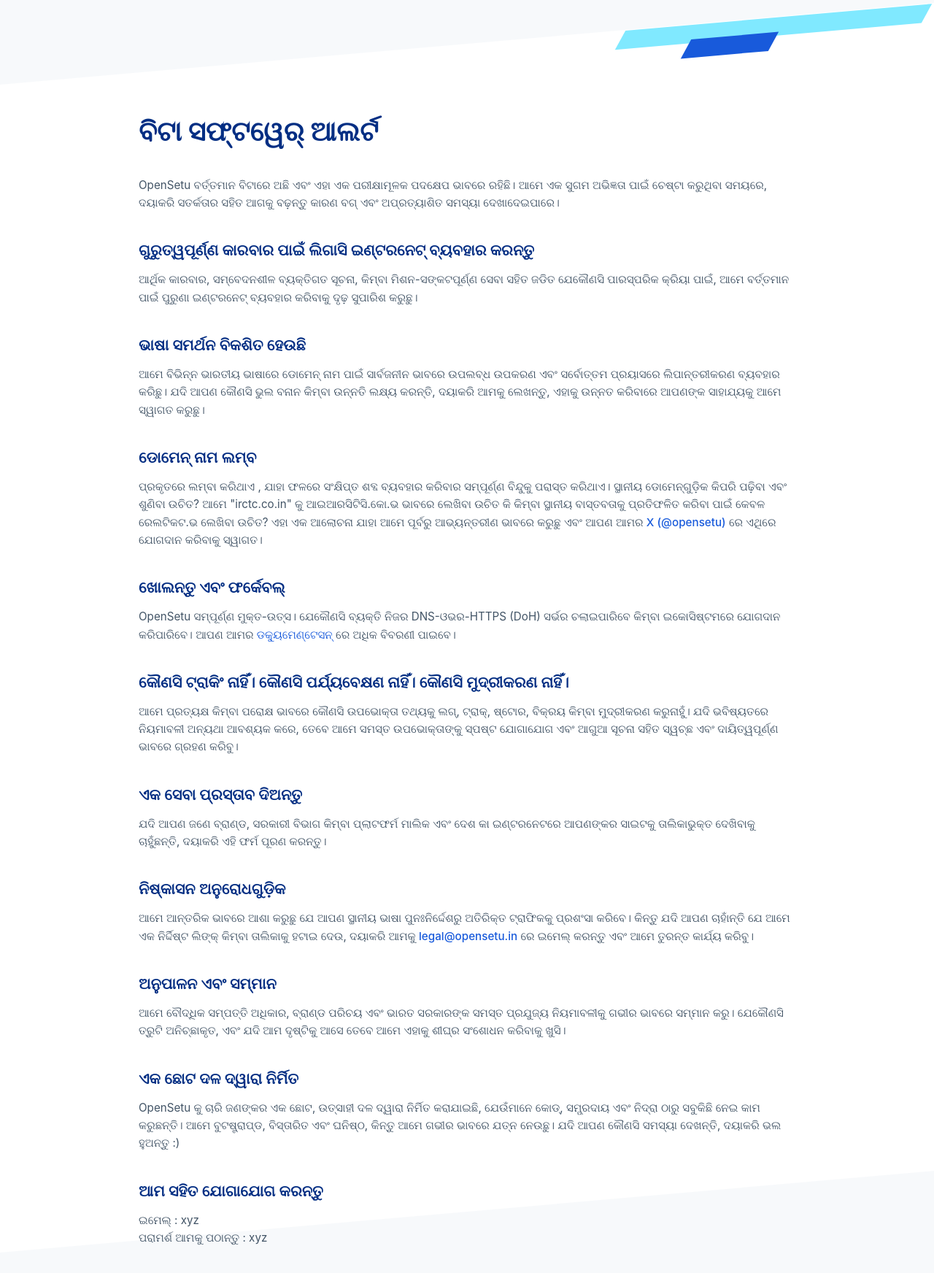
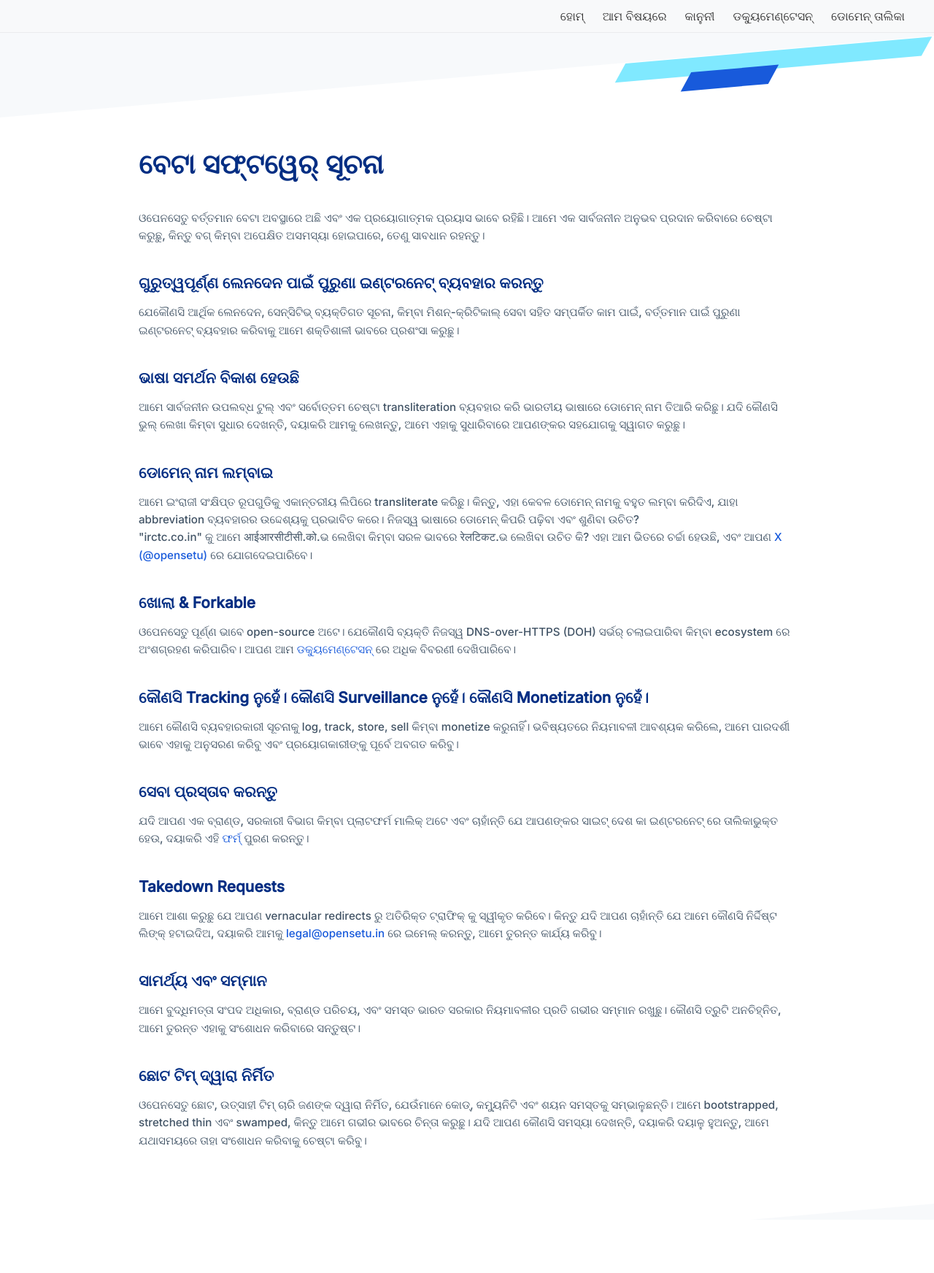
Before and after one commit to KritiShrivastava21/OpensetuOdia, a plain HTML site: page beta.html in a window 1280 px wide. Shown: the whole page at 73% size. After the commit the page ends 1671 px from the top, so only its background shows below. Drawn offline with Linux system fonts and the light colour scheme.

Commit message:
Update beta.html

```diff
--- a/beta.html
+++ b/beta.html
@@ -1,9 +1,128 @@
 <!DOCTYPE html>
-<html lang="or">
+<html lang="en">
 <head>
   <meta charset="UTF-8" />
   <meta name="viewport" content="width=device-width, initial-scale=1.0"/>
-  <title>OpenSetu ବିଟା ସଫ୍ଟୱେର୍ ଆଲର୍ଟ</title>
+  <title>OpenSetu Beta Software Alert</title>
+
+    <link href="https://fonts.googleapis.com/css2?family=Inter:wght@500&display=swap" rel="stylesheet">
+  <link rel="stylesheet" href="https://cdnjs.cloudflare.com/ajax/libs/font-awesome/6.6.0/css/all.min.css">
+
+
+    <style>
+    /* Menu bar styling */
+    .top-menu {
+      display: flex;
+      justify-content: flex-end;
+      align-items: center;
+      background: #f8f9fa;
+      padding: 12px 40px;
+      border-bottom: 1px solid rgba(0,0,0,0.05);
+      position: sticky;
+      top: 0;
+      z-index: 1000;
+    }
+    .top-menu a {
+      font-family: 'Inter', sans-serif;
+      color: #333;
+      text-decoration: none;
+      margin-left: 25px;
+      font-weight: 500;
+      transition: color 0.2s ease;
+    }
+    .top-menu a:hover {
+      color: #007BFF;
+    }
+
+    /* Hamburger button */
+    .menu-toggle {
+      display: none;
+      font-size: 1.5em;
+      background: none;
+      border: none;
+      cursor: pointer;
+      color: #333;
+    }
+
+    /* Side menu */
+    .side-menu {
+      height: 100%;
+      width: 0;
+      position: fixed;
+      top: 0;
+      right: 0;
+      background-color: #f8f9fa;
+      overflow-x: hidden;
+      transition: 0.3s;
+      padding-top: 60px;
+      z-index: 2000;
+    }
+    .side-menu a {
+      display: block;
+      padding: 10px 20px;
+      color: #333;
+      text-decoration: none;
+      font-family: 'Inter', sans-serif;
+      font-weight: 500;
+    }
+    .side-menu a:hover {
+      color: #007BFF;
+    }
+    .side-menu .close-btn {
+      position: absolute;
+      top: 15px;
+      right: 20px;
+      font-size: 2em;
+      text-decoration: none;
+      color: #333;
+    }
+
+    /* Responsive rules */
+    @media (max-width: 768px) {
+      .top-menu a {
+        display: none;
+      }
+      .menu-toggle {
+        display: block;
+        margin-left: auto;
+      }
+    }
+  </style>
+</head>
+<body class="page">
+
+ <!-- Top Menu -->
+  <nav class="top-menu">
+    <a href="index.html">ହୋମ୍</a>
+    <a href="about.html">ଆମ ବିଷୟରେ</a>
+    <a href="beta.html">କାନୁନୀ</a>
+    <a href="documentation.html">ଡକ୍ୟୁମେଣ୍ଟେସନ୍</a>
+    <a href="domain.html">ଡୋମେନ୍ ତାଲିକା</a>
+    <button class="menu-toggle" onclick="openMenu()"><i class="fas fa-bars"></i></button>
+  </nav>
+
+  <!-- Side Menu -->
+  <div id="sideMenu" class="side-menu">
+    <a href="javascript:void(0)" class="close-btn" onclick="closeMenu()">&times;</a>
+    <a href="index.html">ହୋମ୍</a>
+    <a href="about.html">ଆମ ବିଷୟରେ</a>
+    <a href="beta.html">କାନୁନୀ</a>
+    <a href="documentation.html">ଡକ୍ୟୁମେଣ୍ଟେସନ୍</a>
+    <a href="domain.html">ଡୋମେନ୍ ତାଲିକା</a>
+  </div>
+
+
+  <script>
+function openMenu() {
+  document.getElementById("sideMenu").style.width = "250px"; // Adjust width as needed
+}
+
+function closeMenu() {
+  document.getElementById("sideMenu").style.width = "0";
+}
+</script>
+
+
   <style>
     body {
       margin: 0;
@@ -116,64 +235,58 @@
     </div>
 
     <section class="section">
-      <h1>ବିଟା ସଫ୍ଟୱେର୍ ଆଲର୍ଟ</h1>
+  <h1>ବେଟା ସଫ୍ଟୱେର୍ ସୂଚନା</h1>
 
   <p>
-        OpenSetu ବର୍ତ୍ତମାନ ବିଟାରେ ଅଛି ଏବଂ ଏହା ଏକ ପରୀକ୍ଷାମୂଳକ ପଦକ୍ଷେପ ଭାବରେ ରହିଛି। ଆମେ ଏକ ସୁଗମ ଅଭିଜ୍ଞତା ପାଇଁ ଚେଷ୍ଟା କରୁଥିବା ସମୟରେ, ଦୟାକରି ସତର୍କତାର ସହିତ ଆଗକୁ ବଢ଼ନ୍ତୁ କାରଣ ବଗ୍ ଏବଂ ଅପ୍ରତ୍ୟାଶିତ ସମସ୍ୟା ଦେଖାଦେଇପାରେ।
+    ଓପେନସେତୁ ବର୍ତ୍ତମାନ ବେଟା ଅବସ୍ଥାରେ ଅଛି ଏବଂ ଏକ ପ୍ରୟୋଗାତ୍ମକ ପ୍ରୟାସ ଭାବେ ରହିଛି। ଆମେ ଏକ ସାର୍ବଜନୀନ ଅନୁଭବ ପ୍ରଦାନ କରିବାରେ ଚେଷ୍ଟା କରୁଛୁ, କିନ୍ତୁ ବଗ୍ କିମ୍ବା ଅପେକ୍ଷିତ ଅସମସ୍ୟା ହୋଇପାରେ, ତେଣୁ ସାବଧାନ ରହନ୍ତୁ।
   </p>
 
-      <h2>ଗୁରୁତ୍ୱପୂର୍ଣ୍ଣ କାରବାର ପାଇଁ ଲିଗାସି ଇଣ୍ଟରନେଟ୍ ବ୍ୟବହାର କରନ୍ତୁ</h2>
+  <h2>ଗୁରୁତ୍ୱପୂର୍ଣ୍ଣ ଲେନଦେନ ପାଇଁ ପୁରୁଣା ଇଣ୍ଟରନେଟ୍ ବ୍ୟବହାର କରନ୍ତୁ</h2>
   <p>
-        ଆର୍ଥିକ କାରବାର, ସମ୍ବେଦନଶୀଳ ବ୍ୟକ୍ତିଗତ ସୂଚନା, କିମ୍ବା ମିଶନ-ସଙ୍କଟପୂର୍ଣ୍ଣ ସେବା ସହିତ ଜଡିତ ଯେକୌଣସି ପାରସ୍ପରିକ କ୍ରିୟା ପାଇଁ, ଆମେ ବର୍ତ୍ତମାନ ପାଇଁ ପୁରୁଣା ଇଣ୍ଟରନେଟ୍ ବ୍ୟବହାର କରିବାକୁ ଦୃଢ଼ ସୁପାରିଶ କରୁଛୁ।
+    ଯେକୌଣସି ଆର୍ଥିକ ଲେନଦେନ, ସେନ୍ସିଟିଭ୍ ବ୍ୟକ୍ତିଗତ ସୂଚନା, କିମ୍ବା ମିଶନ୍-କ୍ରିଟିକାଲ୍ ସେବା ସହିତ ସମ୍ପର୍କିତ କାମ ପାଇଁ, ବର୍ତ୍ତମାନ ପାଇଁ ପୁରୁଣା ଇଣ୍ଟରନେଟ୍ ବ୍ୟବହାର କରିବାକୁ ଆମେ ଶକ୍ତିଶାଳୀ ଭାବରେ ପ୍ରଶଂସା କରୁଛୁ।
   </p>
 
-      <h2>ଭାଷା ସମର୍ଥନ ବିକଶିତ ହେଉଛି</h2>
+  <h2>ଭାଷା ସମର୍ଥନ ବିକାଶ ହେଉଛି</h2>
   <p>
-        ଆମେ ବିଭିନ୍ନ ଭାରତୀୟ ଭାଷାରେ ଡୋମେନ୍ ନାମ ପାଇଁ ସାର୍ବଜନୀନ ଭାବରେ ଉପଲବ୍ଧ ଉପକରଣ ଏବଂ ସର୍ବୋତ୍ତମ ପ୍ରୟାସରେ ଲିପାନ୍ତରୀକରଣ ବ୍ୟବହାର କରିଛୁ। ଯଦି ଆପଣ କୌଣସି ଭୁଲ ବନାନ କିମ୍ବା ଉନ୍ନତି ଲକ୍ଷ୍ୟ କରନ୍ତି, ଦୟାକରି ଆମକୁ ଲେଖନ୍ତୁ, ଏହାକୁ ଉନ୍ନତ କରିବାରେ ଆପଣଙ୍କ ସାହାଯ୍ୟକୁ ଆମେ ସ୍ୱାଗତ କରୁଛୁ।
+    ଆମେ ସାର୍ବଜନୀନ ଉପଲବ୍ଧ ଟୁଲ୍ ଏବଂ ସର୍ବୋତ୍ତମ ଚେଷ୍ଟା transliteration ବ୍ୟବହାର କରି ଭାରତୀୟ ଭାଷାରେ ଡୋମେନ୍ ନାମ ତିଆରି କରିଛୁ। ଯଦି କୌଣସି ଭୁଲ୍ ଲେଖା କିମ୍ବା ସୁଧାର ଦେଖନ୍ତି, ଦୟାକରି ଆମକୁ ଲେଖନ୍ତୁ, ଆମେ ଏହାକୁ ସୁଧାରିବାରେ ଆପଣଙ୍କର ସହଯୋଗକୁ ସ୍ୱାଗତ କରୁଛୁ।
   </p>
 
-      <h2>ଡୋମେନ୍ ନାମ ଲମ୍ବ</h2>
+  <h2>ଡୋମେନ୍ ନାମ ଲମ୍ବାଇ</h2>
   <p>
-        ପ୍ରକୃତରେ ଲମ୍ବା କରିଥାଏ , ଯାହା ଫଳରେ ସଂକ୍ଷିପ୍ତ ଶବ୍ଦ ବ୍ୟବହାର କରିବାର ସମ୍ପୂର୍ଣ୍ଣ ବିନ୍ଦୁକୁ ପରାସ୍ତ କରିଥାଏ। ସ୍ଥାନୀୟ ଡୋମେନ୍‌ଗୁଡ଼ିକ କିପରି ପଢ଼ିବା ଏବଂ ଶୁଣିବା ଉଚିତ? ଆମେ "irctc.co.in" କୁ ଆଇଆରସିଟିସି.କୋ.ଭ ଭାବରେ ଲେଖିବା ଉଚିତ କି କିମ୍ବା ସ୍ଥାନୀୟ ବାସ୍ତବତାକୁ ପ୍ରତିଫଳିତ କରିବା ପାଇଁ କେବଳ ରେଲଟିକଟ.ଭ ଲେଖିବା ଉଚିତ? ଏହା ଏକ ଆଲୋଚନା ଯାହା ଆମେ ପୂର୍ବରୁ ଆଭ୍ୟନ୍ତରୀଣ ଭାବରେ କରୁଛୁ ଏବଂ ଆପଣ ଆମର <a href="https://x.com/opensetu" target="_blank">X (@opensetu)</a> ରେ ଏଥିରେ ଯୋଗଦାନ କରିବାକୁ ସ୍ୱାଗତ।
+    ଆମେ ଇଂରାଜୀ ସଂକ୍ଷିପ୍ତ ରୂପଗୁଡିକୁ ଏକାନ୍ତରୀୟ ଲିପିରେ transliterate କରିଛୁ। କିନ୍ତୁ, ଏହା କେବଳ ଡୋମେନ୍ ନାମକୁ ବହୁତ ଲମ୍ବା କରିଦିଏ, ଯାହା abbreviation ବ୍ୟବହାରର ଉଦ୍ଦେଶ୍ୟକୁ ପ୍ରଭାବିତ କରେ। ନିଜସ୍ୱ ଭାଷାରେ ଡୋମେନ୍ କିପରି ପଢ଼ିବା ଏବଂ ଶୁଣିବା ଉଚିତ? <br> "irctc.co.in" କୁ ଆମେ आईआरसीटीसी.को.ଭ ଲେଖିବା କିମ୍ବା ସରଳ ଭାବରେ रेलटिकट.ଭ ଲେଖିବା ଉଚିତ କି? ଏହା ଆମ ଭିତରେ ଚର୍ଚ୍ଚା ହେଉଛି, ଏବଂ ଆପଣ <a href="https://x.com/opensetu" target="_blank">X (@opensetu)</a> ରେ ଯୋଗଦେଇପାରିବେ।
   </p>
 
-      <h2>ଖୋଲନ୍ତୁ ଏବଂ ଫର୍କେବଲ୍</h2>
+  <h2>ଖୋଲା & Forkable</h2>
   <p>
-        OpenSetu ସମ୍ପୂର୍ଣ୍ଣ ମୁକ୍ତ-ଉତ୍ସ। ଯେକୌଣସି ବ୍ୟକ୍ତି ନିଜର DNS-ଓଭର-HTTPS (DoH) ସର୍ଭର ଚଲାଇପାରିବେ କିମ୍ବା ଇକୋସିଷ୍ଟମରେ ଯୋଗଦାନ କରିପାରିବେ। ଆପଣ ଆମର <a href="/documentation">ଡକ୍ୟୁମେଣ୍ଟେସନ୍</a> ରେ ଅଧିକ ବିବରଣୀ ପାଇବେ।
+    ଓପେନସେତୁ ପୂର୍ଣ୍ଣ ଭାବେ open-source ଅଟେ। ଯେକୌଣସି ବ୍ୟକ୍ତି ନିଜସ୍ୱ DNS-over-HTTPS (DOH) ସର୍ଭର୍ ଚଲାଇପାରିବା କିମ୍ବା ecosystem ରେ ଅଂଶଗ୍ରହଣ କରିପାରିବ। ଆପଣ ଆମ <a href="documentation.html">ଡକ୍ୟୁମେଣ୍ଟେସନ୍</a> ରେ ଅଧିକ ବିବରଣୀ ଦେଖିପାରିବେ।
   </p>
 
-      <h2>କୌଣସି ଟ୍ରାକିଂ ନାହିଁ। କୌଣସି ପର୍ଯ୍ୟବେକ୍ଷଣ ନାହିଁ। କୌଣସି ମୁଦ୍ରୀକରଣ ନାହିଁ।</h2>
+  <h2>କୌଣସି Tracking ନୁହେଁ। କୌଣସି Surveillance ନୁହେଁ। କୌଣସି Monetization ନୁହେଁ।</h2>
   <p>
-        ଆମେ ପ୍ରତ୍ୟକ୍ଷ କିମ୍ବା ପରୋକ୍ଷ ଭାବରେ କୌଣସି ଉପଭୋକ୍ତା ତଥ୍ୟକୁ ଲଗ୍, ଟ୍ରାକ୍, ଷ୍ଟୋର, ବିକ୍ରୟ କିମ୍ବା ମୁଦ୍ରୀକରଣ କରୁନାହୁଁ। ଯଦି ଭବିଷ୍ୟତରେ ନିୟମାବଳୀ ଅନ୍ୟଥା ଆବଶ୍ୟକ କରେ, ତେବେ ଆମେ ସମସ୍ତ ଉପଭୋକ୍ତାଙ୍କୁ ସ୍ପଷ୍ଟ ଯୋଗାଯୋଗ ଏବଂ ଆଗୁଆ ସୂଚନା ସହିତ ସ୍ୱଚ୍ଛ ଏବଂ ଦାୟିତ୍ୱପୂର୍ଣ୍ଣ ଭାବରେ ଗ୍ରହଣ କରିବୁ।
+    ଆମେ କୌଣସି ବ୍ୟବହାରକାରୀ ସୂଚନାକୁ log, track, store, sell କିମ୍ବା monetize କରୁନାହିଁ। ଭବିଷ୍ୟତରେ ନିୟମାବଳୀ ଆବଶ୍ୟକ କରିଲେ, ଆମେ ପାରଦର୍ଶୀ ଭାବେ ଏହାକୁ ଅନୁସରଣ କରିବୁ ଏବଂ ପ୍ରୟୋଗକାରୀଙ୍କୁ ପୂର୍ବେ ଅବଗତ କରିବୁ।
   </p>
 
-      <h2>ଏକ ସେବା ପ୍ରସ୍ତାବ ଦିଅନ୍ତୁ</h2>
+  <h2>ସେବା ପ୍ରସ୍ତାବ କରନ୍ତୁ</h2>
   <p>
-        ଯଦି ଆପଣ ଜଣେ ବ୍ରାଣ୍ଡ, ସରକାରୀ ବିଭାଗ କିମ୍ବା ପ୍ଲାଟଫର୍ମ ମାଲିକ ଏବଂ ଦେଶ କା ଇଣ୍ଟରନେଟରେ ଆପଣଙ୍କର ସାଇଟକୁ ତାଲିକାଭୁକ୍ତ ଦେଖିବାକୁ ଚାହୁଁଛନ୍ତି, ଦୟାକରି ଏହି ଫର୍ମ ପୂରଣ କରନ୍ତୁ।
+    ଯଦି ଆପଣ ଏକ ବ୍ରାଣ୍ଡ, ସରକାରୀ ବିଭାଗ କିମ୍ବା ପ୍ଲାଟଫର୍ମ ମାଲିକ୍ ଅଟେ ଏବଂ ଚାହାଁନ୍ତି ଯେ ଆପଣଙ୍କର ସାଇଟ୍ ଦେଶ କା ଇଣ୍ଟରନେଟ୍ ରେ ତାଲିକାଭୁକ୍ତ ହେଉ, ଦୟାକରି ଏହି <a href="link" class="highlight">ଫର୍ମ୍</a> ପୁରଣ କରନ୍ତୁ।
   </p>
 
-      <h2>ନିଷ୍କାସନ ଅନୁରୋଧଗୁଡ଼ିକ</h2>
+  <h2>Takedown Requests</h2>
   <p>
-        ଆମେ ଆନ୍ତରିକ ଭାବରେ ଆଶା କରୁଛୁ ଯେ ଆପଣ ସ୍ଥାନୀୟ ଭାଷା ପୁନଃନିର୍ଦ୍ଦେଶରୁ ଅତିରିକ୍ତ ଟ୍ରାଫିକକୁ ପ୍ରଶଂସା କରିବେ। କିନ୍ତୁ ଯଦି ଆପଣ ଚାହାଁନ୍ତି ଯେ ଆମେ ଏକ ନିର୍ଦ୍ଦିଷ୍ଟ ଲିଙ୍କ୍ କିମ୍ବା ତାଲିକାକୁ ହଟାଇ ଦେଉ, ଦୟାକରି ଆମକୁ <a href="mailto:legal@opensetu.in">legal@opensetu.in</a> ରେ ଇମେଲ୍ କରନ୍ତୁ ଏବଂ ଆମେ ତୁରନ୍ତ କାର୍ଯ୍ୟ କରିବୁ।
+    ଆମେ ଆଶା କରୁଛୁ ଯେ ଆପଣ vernacular redirects ରୁ ଅତିରିକ୍ତ ଟ୍ରାଫିକ୍ କୁ ସ୍ୱୀକୃତ କରିବେ। କିନ୍ତୁ ଯଦି ଆପଣ ଚାହାଁନ୍ତି ଯେ ଆମେ କୌଣସି ନିର୍ଦ୍ଦିଷ୍ଟ ଲିଙ୍କ୍ ହଟାଇଦିଅ, ଦୟାକରି ଆମକୁ <a href="mailto:legal@opensetu.in">legal@opensetu.in</a> ରେ ଇମେଲ୍ କରନ୍ତୁ, ଆମେ ତୁରନ୍ତ କାର୍ଯ୍ୟ କରିବୁ।
   </p>
 
-      <h2>ଅନୁପାଳନ ଏବଂ ସମ୍ମାନ</h2>
+  <h2>ସାମର୍ଥ୍ୟ ଏବଂ ସମ୍ମାନ</h2>
   <p>
-        ଆମେ ବୌଦ୍ଧିକ ସମ୍ପତ୍ତି ଅଧିକାର, ବ୍ରାଣ୍ଡ ପରିଚୟ ଏବଂ ଭାରତ ସରକାରଙ୍କ ସମସ୍ତ ପ୍ରଯୁଜ୍ୟ ନିୟମାବଳୀକୁ ଗଭୀର ଭାବରେ ସମ୍ମାନ କରୁ। ଯେକୌଣସି ତ୍ରୁଟି ଅନିଚ୍ଛାକୃତ, ଏବଂ ଯଦି ଆମ ଦୃଷ୍ଟିକୁ ଆସେ ତେବେ ଆମେ ଏହାକୁ ଶୀଘ୍ର ସଂଶୋଧନ କରିବାକୁ ଖୁସି।
+    ଆମେ ବୁଦ୍ଧିମତ୍ତା ସଂପଦ ଅଧିକାର, ବ୍ରାଣ୍ଡ ପରିଚୟ, ଏବଂ ସମସ୍ତ ଭାରତ ସରକାର ନିୟମାବଳୀର ପ୍ରତି ଗଭୀର ସମ୍ମାନ ରଖୁଛୁ। କୌଣସି ତ୍ରୁଟି ଅନଚିହ୍ନିତ, ଆମେ ତୁରନ୍ତ ଏହାକୁ ସଂଶୋଧନ କରିବାରେ ସନ୍ତୁଷ୍ଟ।
   </p>
 
-      <h2>ଏକ ଛୋଟ ଦଳ ଦ୍ୱାରା ନିର୍ମିତ</h2>
+  <h2>ଛୋଟ ଟିମ୍ ଦ୍ୱାରା ନିର୍ମିତ</h2>
   <p>
-        OpenSetu କୁ ଚାରି ଜଣଙ୍କର ଏକ ଛୋଟ, ଉତ୍ସାହୀ ଦଳ ଦ୍ୱାରା ନିର୍ମିତ କରାଯାଇଛି, ଯେଉଁମାନେ କୋଡ୍, ସମ୍ପ୍ରଦାୟ ଏବଂ ନିଦ୍ରା ଠାରୁ ସବୁକିଛି ନେଇ କାମ କରୁଛନ୍ତି। ଆମେ ବୁଟଷ୍ଟ୍ରାପ୍ଡ, ବିସ୍ତାରିତ ଏବଂ ଘନିଷ୍ଠ, କିନ୍ତୁ ଆମେ ଗଭୀର ଭାବରେ ଯତ୍ନ ନେଉଛୁ। ଯଦି ଆପଣ କୌଣସି ସମସ୍ୟା ଦେଖନ୍ତି, ଦୟାକରି ଭଲ ହୁଅନ୍ତୁ :)
-      </p>
-
-      <h2>ଆମ ସହିତ ଯୋଗାଯୋଗ କରନ୍ତୁ</h2>
-      <p>
-        ଇମେଲ୍ : xyz<br>
-        ପରାମର୍ଶ ଆମକୁ ପଠାନ୍ତୁ : xyz
+    ଓପେନସେତୁ ଛୋଟ, ଉତ୍ସାହୀ ଟିମ୍ ଚାରି ଜଣଙ୍କ ଦ୍ୱାରା ନିର୍ମିତ, ଯେଉଁମାନେ କୋଡ୍, କମ୍ୟୁନିଟି ଏବଂ ଶୟନ ସମସ୍ତକୁ ସମ୍ଭାଳୁଛନ୍ତି। ଆମେ bootstrapped, stretched thin ଏବଂ swamped, କିନ୍ତୁ ଆମେ ଗଭୀର ଭାବରେ ଚିନ୍ତା କରୁଛୁ। ଯଦି ଆପଣ କୌଣସି ସମସ୍ୟା ଦେଖନ୍ତି, ଦୟାକରି ଦୟାଳୁ ହୁଅନ୍ତୁ, ଆମେ ଯଥାସମୟରେ ତାହା ସଂଶୋଧନ କରିବାକୁ ଚେଷ୍ଟା କରିବୁ।
   </p>
 </section>
-  </section>
+
 
 </body>
 </html>
```
Lines whose indentation alone changed are shown as unchanged.
